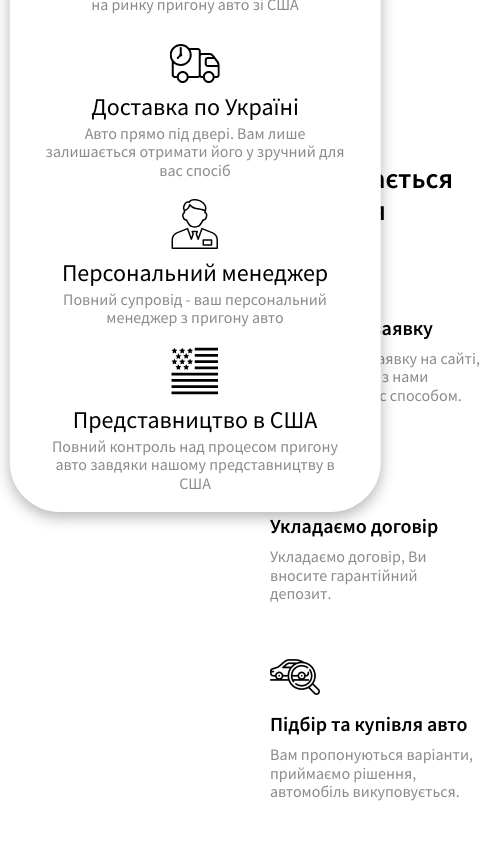
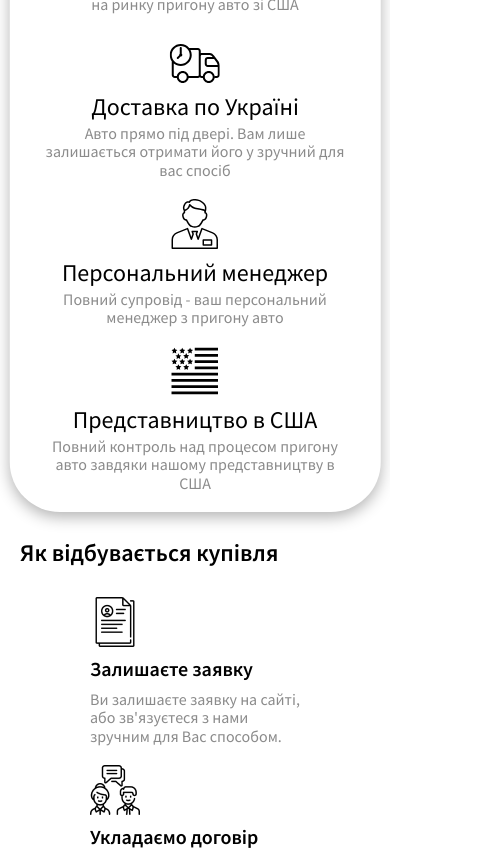
Before and after one commit to theromanovich/toscar, a Next.js app: page / in a window 390 px wide. Shown: the part 660-1510 px from the top of the page, 480 px wide, since content can reach past the window. Built offline with nearby package versions, Linux system fonts and the light colour scheme.

Commit message:
add adaptive for howToBuy section to 280px

```diff
--- a/src/style/block/howToBuy.scss
+++ b/src/style/block/howToBuy.scss
@@ -70,3 +70,97 @@
     }
   }
 }
+
+@media (max-width: 1079px) {
+  .buy {
+    padding-left: 0px;
+  }
+}
+
+@media (max-width: 822px) {
+  .buy {
+    margin-top: 350px;
+    &__director {
+      display: none;
+    }
+  }
+}
+
+@media (max-width: 734px) {
+  .buy {
+    margin-top: 400px;
+  }
+}
+
+@media (max-width: 547px) {
+  .buy {
+    margin-top: 450px;
+  }
+}
+
+@media (max-width: 510px) {
+  .buy {
+    margin-top: 500px;
+  }
+}
+
+@media (max-width: 440px) {
+  .buy {
+    margin-top: 680px;
+    &__points {
+      gap: 20px;
+    }
+    &__info {
+      .title {
+        &:nth-child(1) {
+          font-size: 24px;
+          padding-left: 0;
+        }
+      }
+    }
+  }
+}
+
+@media (max-width: 343px) {
+  .buy {
+    margin-top: 720px;
+  }
+}
+
+@media (max-width: 328px) {
+  .buy {
+    margin-top: 750px;
+  }
+}
+
+@media (max-width: 307px) {
+  .buy {
+    margin-top: 830px;
+  }
+}
+
+@media (max-width: 299px) {
+  .buy {
+    margin-top: 850px;
+    &__info {
+      .title {
+        &:nth-child(1) {
+          font-size: 20px;
+        }
+      }
+    }
+  }
+}
+
+@media (max-width: 281px) {
+  .buy {
+    margin-top: 880px;
+    &__info {
+      .title {
+        &:nth-child(1) {
+          font-size: 20px;
+        }
+      }
+    }
+  }
+}
```
